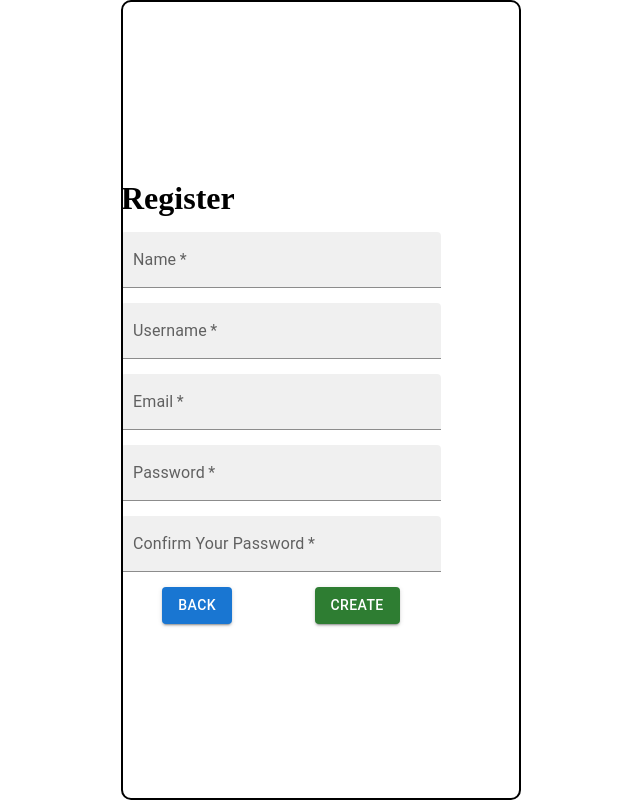
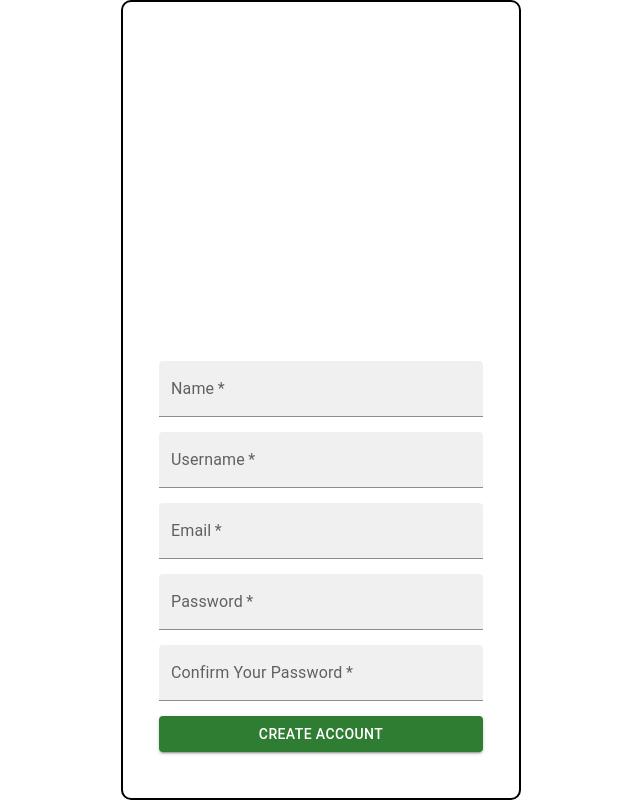
Before and after one commit to SamHardiment/budFit----Client, a React app: page /Register in a window 1280 px wide. Shown: the whole page, without its empty margins (319-959 px from the left). Built offline with nearby package versions, Linux system fonts and the light colour scheme.

Commit message:
start layout of form in register page, remove back btn from regform

```diff
--- a/src/components/BackButton/index.js
+++ b/src/components/BackButton/index.js
@@ -1,20 +1,20 @@
 import { Button } from "@mui/material";
 import React from "react";
 import { useNavigate } from "react-router";
+import { FontAwesomeIcon } from "@fortawesome/react-fontawesome";
 
 export function BackButton() {
   const goTo = useNavigate();
 
   return (
-    <div className="">
+    <div className="backBtn">
       <Button
-        variant="contained"
         id="back-button"
         onClick={() => goTo(-1)}
         style={{ cursor: "pointer" }}
-        size="medium"
+        size="large"
       >
-        Back
+        <FontAwesomeIcon icon="fa-solid fa-angle-left fa-7x" />
       </Button>
     </div>
   );
--- a/src/components/CreateButton/index.js
+++ b/src/components/CreateButton/index.js
@@ -3,8 +3,14 @@ import React from "react";
 import { FontAwesomeIcon } from "@fortawesome/react-fontawesome";
 export function CreateButton() {
   return (
-    <Button variant="contained" type="submit" color="success" size="medium">
-      Create
+    <Button
+      variant="contained"
+      type="submit"
+      color="success"
+      size="medium"
+      fullWidth
+    >
+      Create Account
     </Button>
   );
 }
--- a/src/components/RegForm/index.js
+++ b/src/components/RegForm/index.js
@@ -2,7 +2,7 @@ import React, { useState } from "react";
 import axios from "axios";
 import { TextField, FormHelperText } from "@mui/material";
 
-import { CreateButton, BackButton } from "../";
+import { CreateButton } from "../";
 import "./style.css";
 function RegForm() {
   const [formData, setFormData] = useState({
@@ -109,7 +109,7 @@ function RegForm() {
     }
   };
   return (
-    <div>
+    <div className="regform-container">
       <form noValidate autoComplete="off" onSubmit={handleSubmit}>
         <div className="input-container">
           <TextField
@@ -188,7 +188,6 @@ function RegForm() {
           />
         </div>
         <div className="register-form-buttons">
-          <BackButton />
           <CreateButton />
         </div>
       </form>
--- a/src/components/RegForm/style.css
+++ b/src/components/RegForm/style.css
@@ -1,9 +1,11 @@
 .input-container {
   margin: 15px 0;
 }
-
+.regform-container {
+  width: 90%;
+}
 form {
-  width: 80%;
+  width: 100%;
 }
 
 .register-form-buttons {
--- a/src/pages/Register/index.css
+++ b/src/pages/Register/index.css
@@ -1,10 +1,20 @@
-.form-container {
+.reg-container {
   max-width: 400px;
-  max-height: 800px;
+  max-height: 750px;
   height: 100vh;
   width: 100vw;
   display: flex;
+  align-items: center;
   flex-direction: column;
-  justify-content: center;
+  justify-content: space-between;
   margin: 0 auto;
+  padding: 0 20px;
 }
+
+.reg-topbar {
+  width: 100%;
+  display: flex;
+  height: 100px;
+  align-items: center;
+  justify-content: flex-start;
+}
--- a/src/pages/Register/index.js
+++ b/src/pages/Register/index.js
@@ -1,12 +1,14 @@
 import React from "react";
+import { Typography } from "@mui/material";
 import { RegForm } from "../../components";
-import { SearchBtns } from "../../components";
 import { BackButton } from "../../components";
 import "./index.css";
 export const Register = () => {
   return (
-    <div className="form-container">
-      <h1>Register</h1>
+    <div className="reg-container">
+      <div className="reg-topbar">
+        <BackButton />
+      </div>
       <RegForm />
     </div>
   );
```
